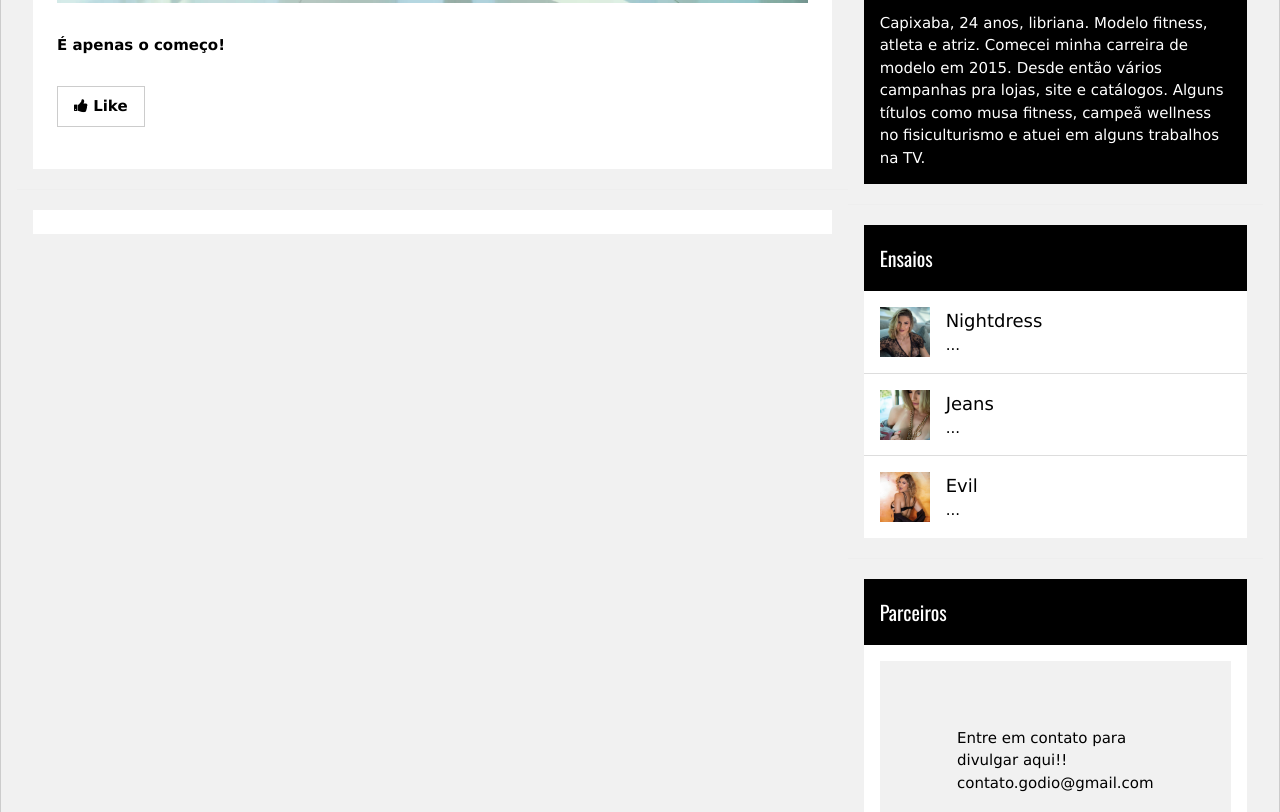
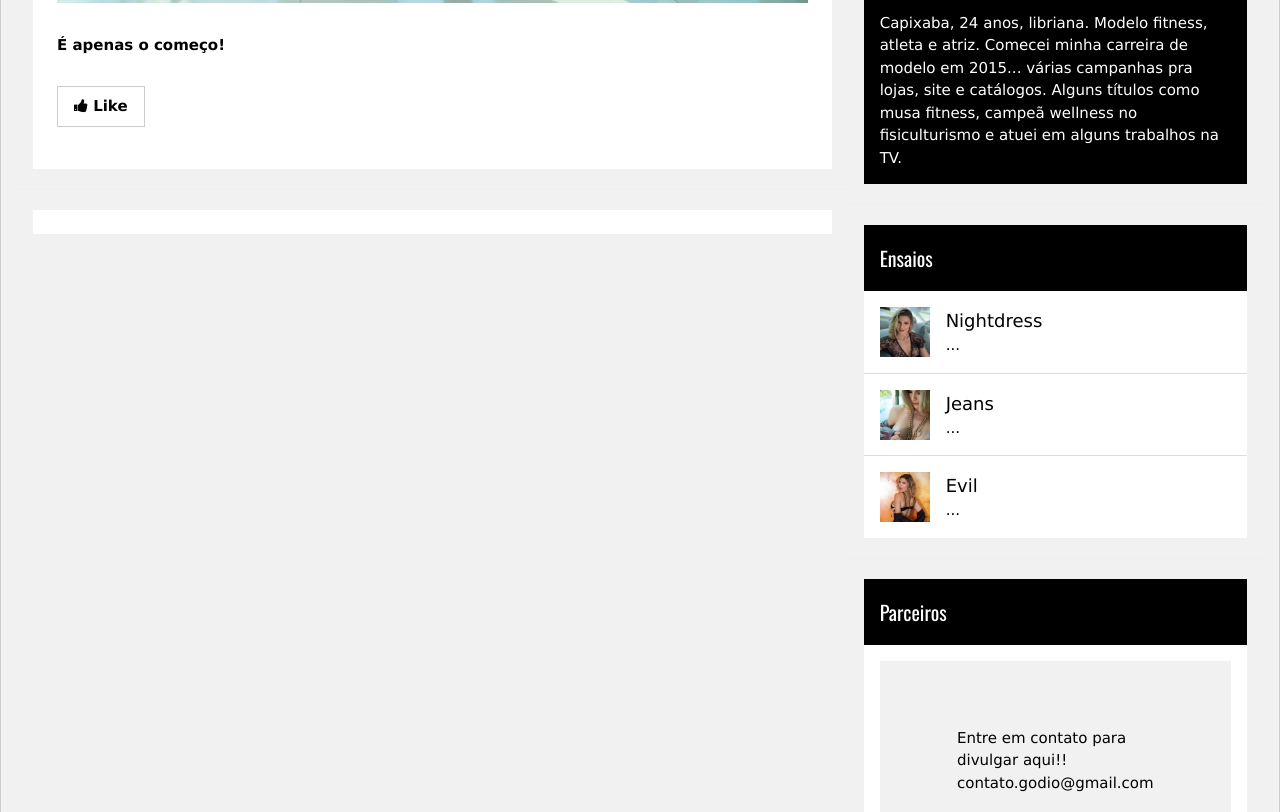
Before and after one commit to phdduarte/renatagodio, a plain HTML site: page index.html in a window 1280 px wide. Shown: the part 1478-2290 px from the top of the page. Drawn offline with nearby package versions, Linux system fonts and the light colour scheme; a script that the page names is missing.

Commit message:
Change biografia

```diff
--- a/index.html
+++ b/index.html
@@ -122,8 +122,9 @@ and is wrapped around the whole page content, except for the footer in this exam
         <img src="img/perfil.jpg" alt="Renata Godio" style="width:100%" class="w3-grayscale">
         <div class="w3-container w3-black">
           <h4>Renata godio</h4>
-          <p>Capixaba, 24 anos, libriana. Modelo fitness, atleta e atriz. Comecei minha carreira de modelo em 2015.
-            Desde então vários campanhas  pra lojas, site e catálogos.
+          <p>Capixaba, 24 anos, libriana.
+            Modelo fitness, atleta e atriz.
+            Comecei minha carreira de modelo em 2015... várias campanhas  pra lojas, site e catálogos.
             Alguns títulos como musa fitness, campeã wellness no fisiculturismo e atuei em alguns trabalhos na TV.</p>
         </div>
       </div>
```
